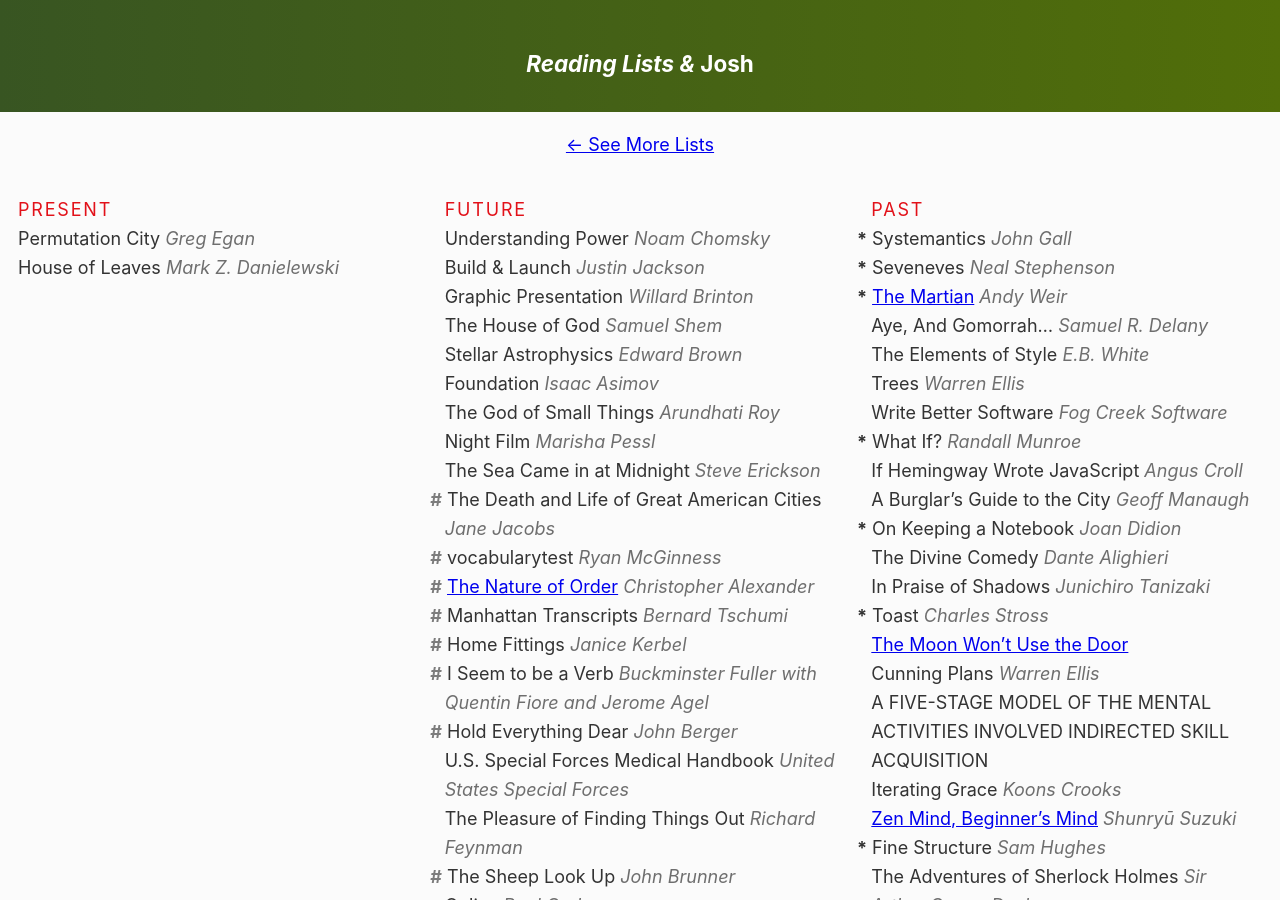
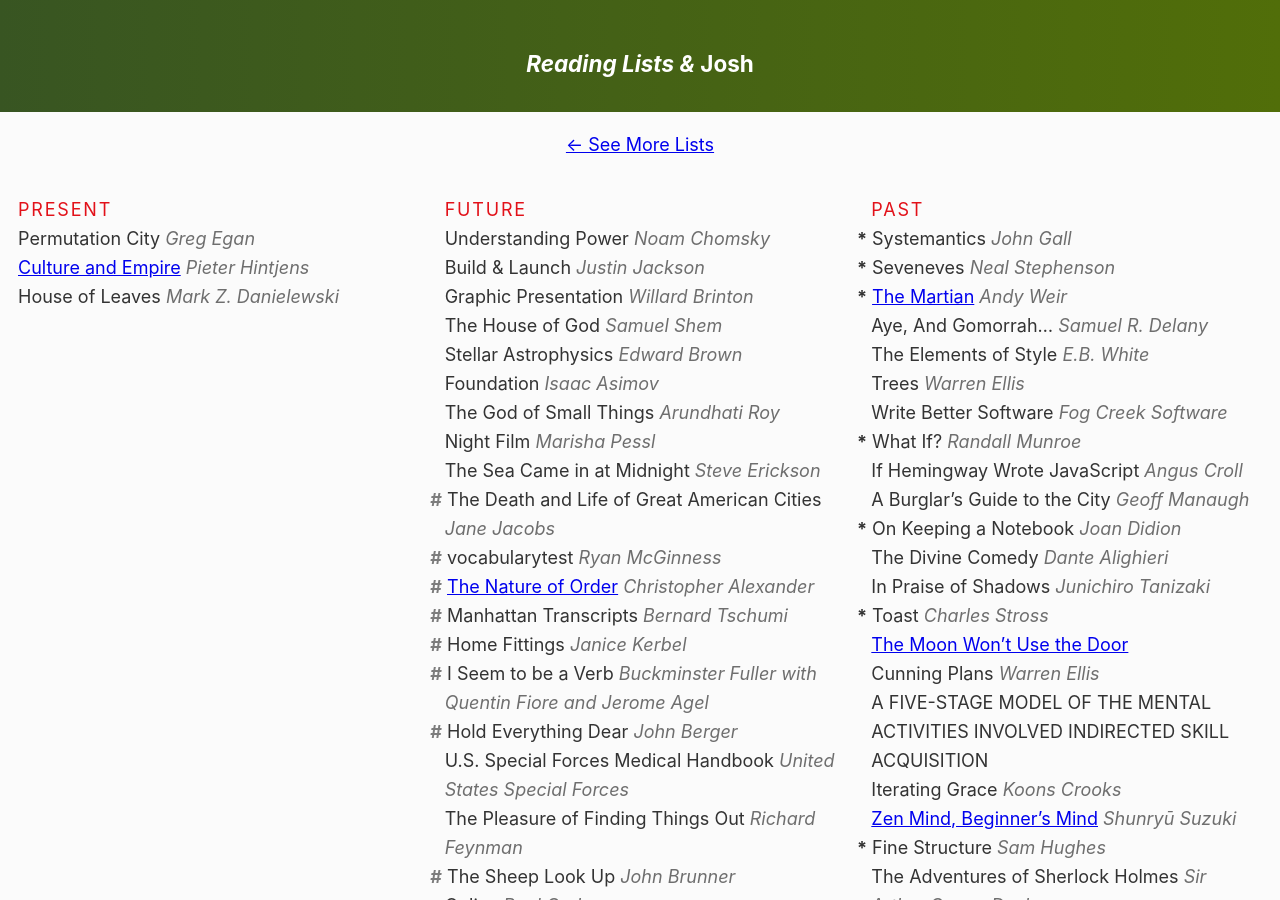
Before and after one commit to joshbeckman/andjosh.github.io, a Jekyll site: the page built from _lists/reading-lists.md, in a window 1280 px wide and 900 px high. Built offline with Jekyll 4.4.1, drawn with Linux system fonts in a browser that asks for light colours.

Commit message:
Update what I'm reading

```diff
--- a/_lists/reading-lists.md
+++ b/_lists/reading-lists.md
@@ -5,6 +5,7 @@ permalink: /lists/reading/
 ---
 
 - Permutation City _Greg Egan_
+- [Culture and Empire](http://cultureandempire.com) _Pieter Hintjens_
 - House of Leaves _Mark Z. Danielewski_
 
 <!--two items:-->
```
